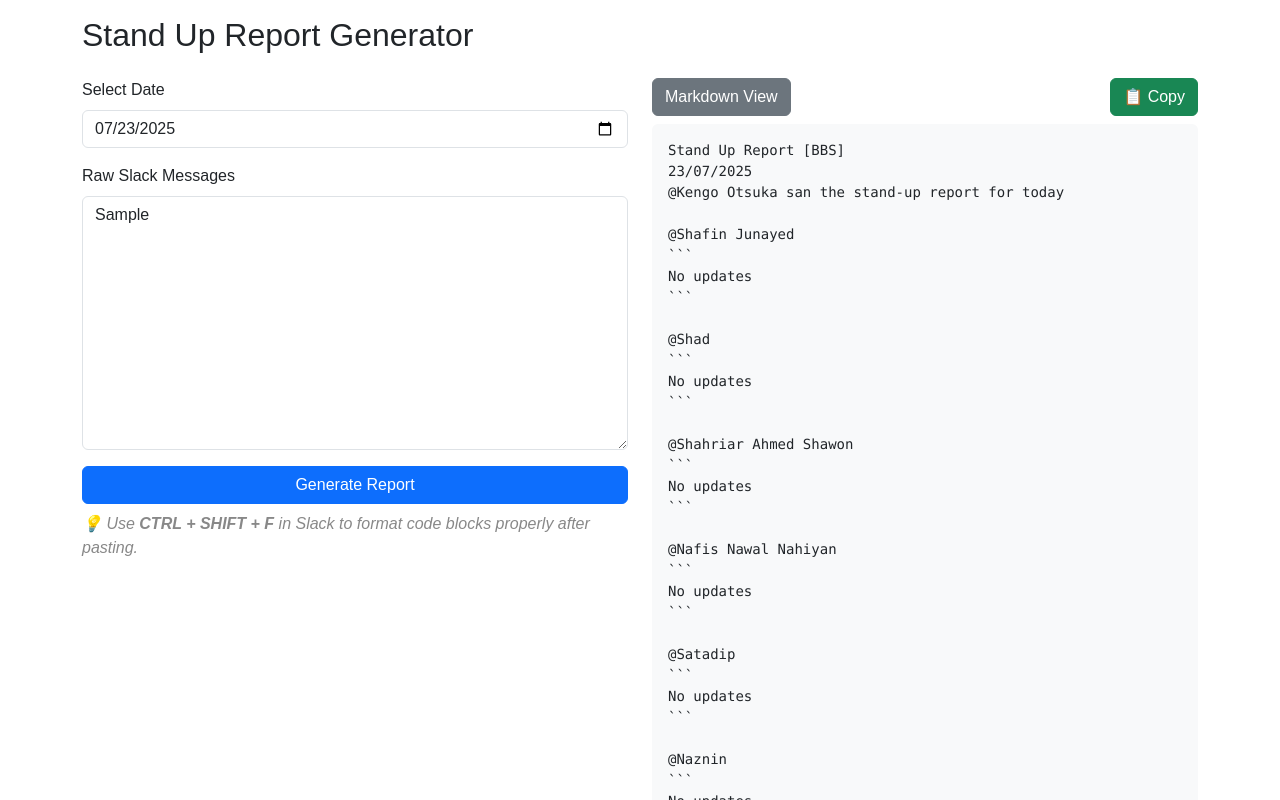
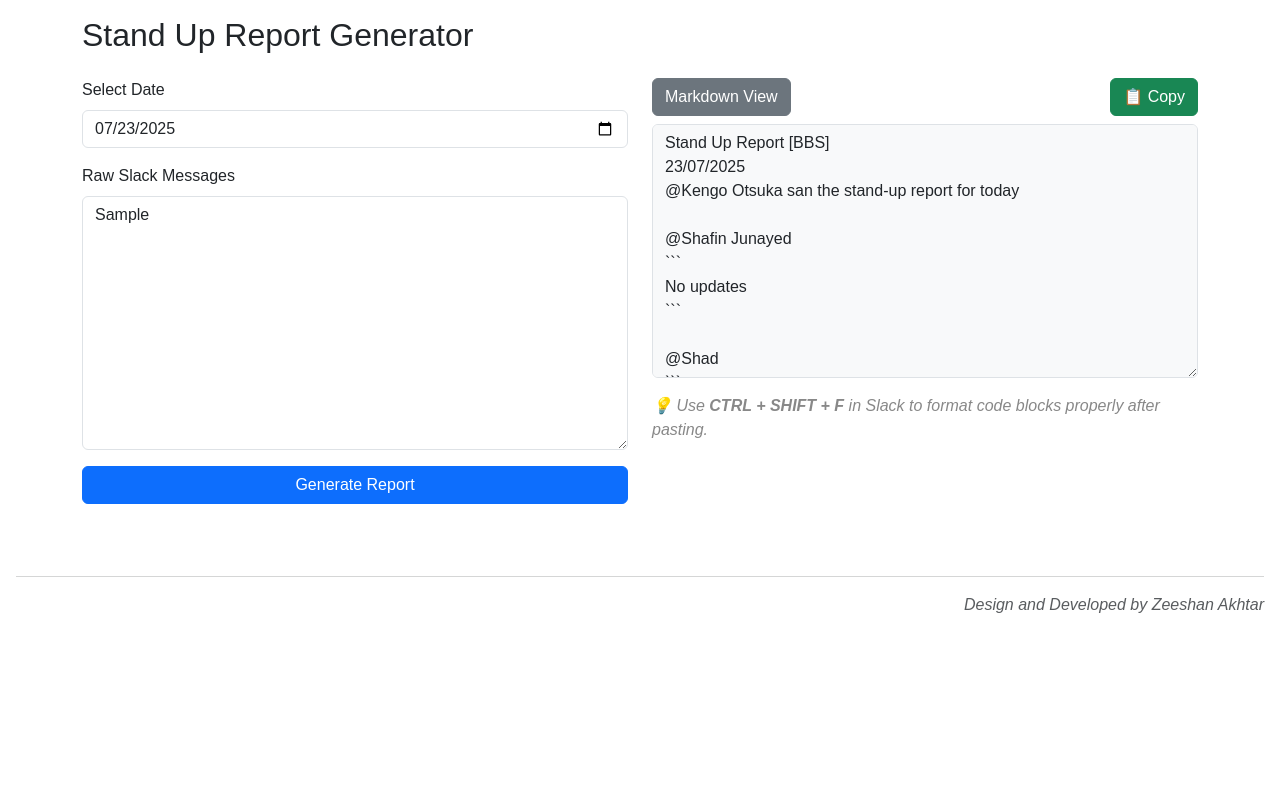
Before and after one commit to Zeeshan0811/standup-report-generator, a Next.js app: page / in a window 1280 px wide. Both pictures are taken after typing "Sample" into the empty fields and a click on the button "Generate Report". Shown: the top 800 px of the page. Built offline with nearby package versions, Linux system fonts and the light colour scheme.

Commit message:
Contribution added

```diff
--- a/pages/index.jsx
+++ b/pages/index.jsx
@@ -60,9 +60,6 @@ export default function Home() {
             <button className="btn btn-primary w-100" onClick={handleGenerate}>
               Generate Report
             </button>
-            <p style={{ fontStyle: 'italic', marginTop: '0.5rem', color: '#888' }}>
-              💡 Use <strong>CTRL + SHIFT + F</strong> in Slack to format code blocks properly after pasting.
-            </p>
           </div>
 
           {/* Output Section */}
@@ -88,16 +85,26 @@ export default function Home() {
                     📋 Copy
                   </button>
                 </div>
-
-                <pre className="bg-light p-3 rounded" style={{ whiteSpace: 'pre-wrap' }}>
-                  {view === 'markdown' ? markdownOutput : rawOutput}
-                </pre>
+                <textarea
+                  className="form-control mb-3"
+                  rows="10"
+                  readOnly
+                  value={view === 'markdown' ? markdownOutput : rawOutput}
+                  style={{ whiteSpace: 'pre-wrap', backgroundColor: '#f8f9fa' }} >
+                </textarea>
+                <p style={{ fontStyle: 'italic', marginTop: '0.5rem', color: '#888' }}>
+                  💡 Use <strong>CTRL + SHIFT + F</strong> in Slack to format code blocks properly after pasting.
+                </p>
 
               </>
             )}
           </div>
         </div>
       </div>
+      <footer className="text-center mt-5 text-muted">
+        <hr />
+        <p className='text-end fst-italic'>Design and Developed by Zeeshan Akhtar</p>
+      </footer>
     </>
   );
 }
```
